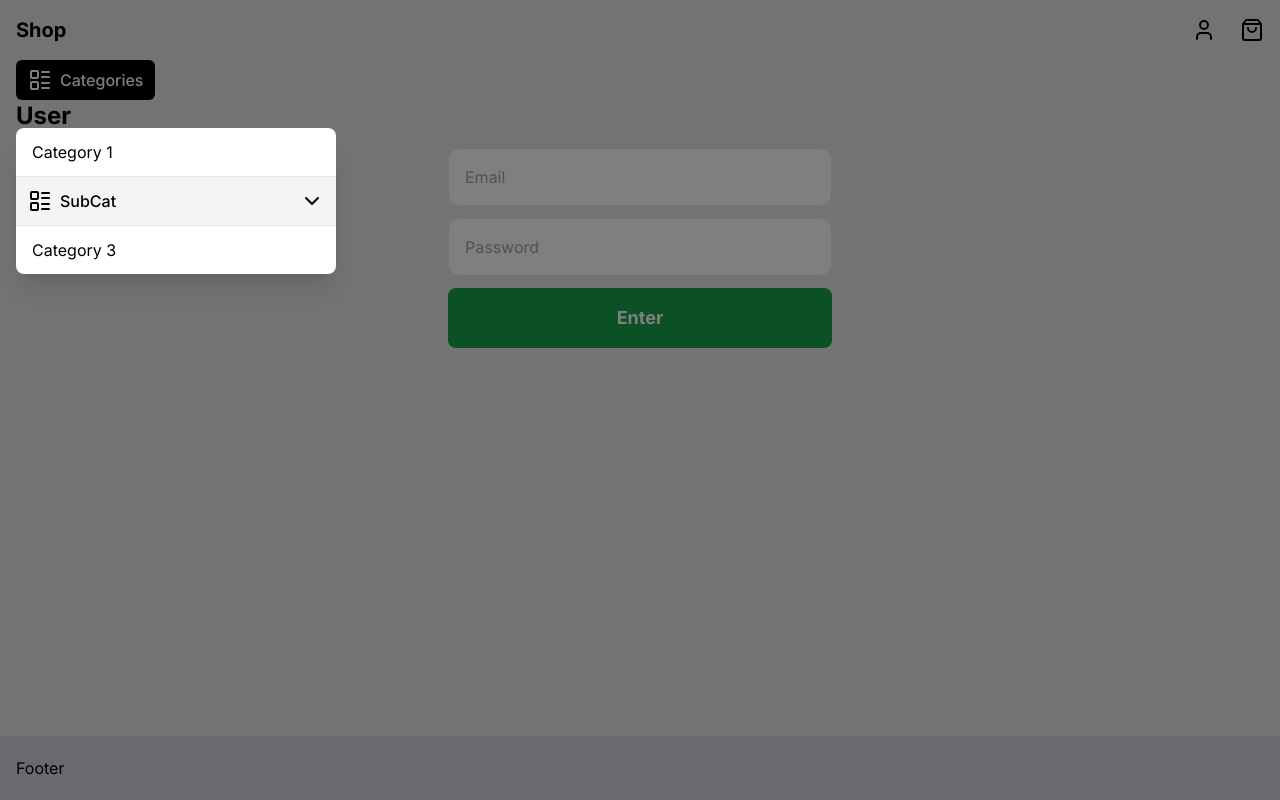
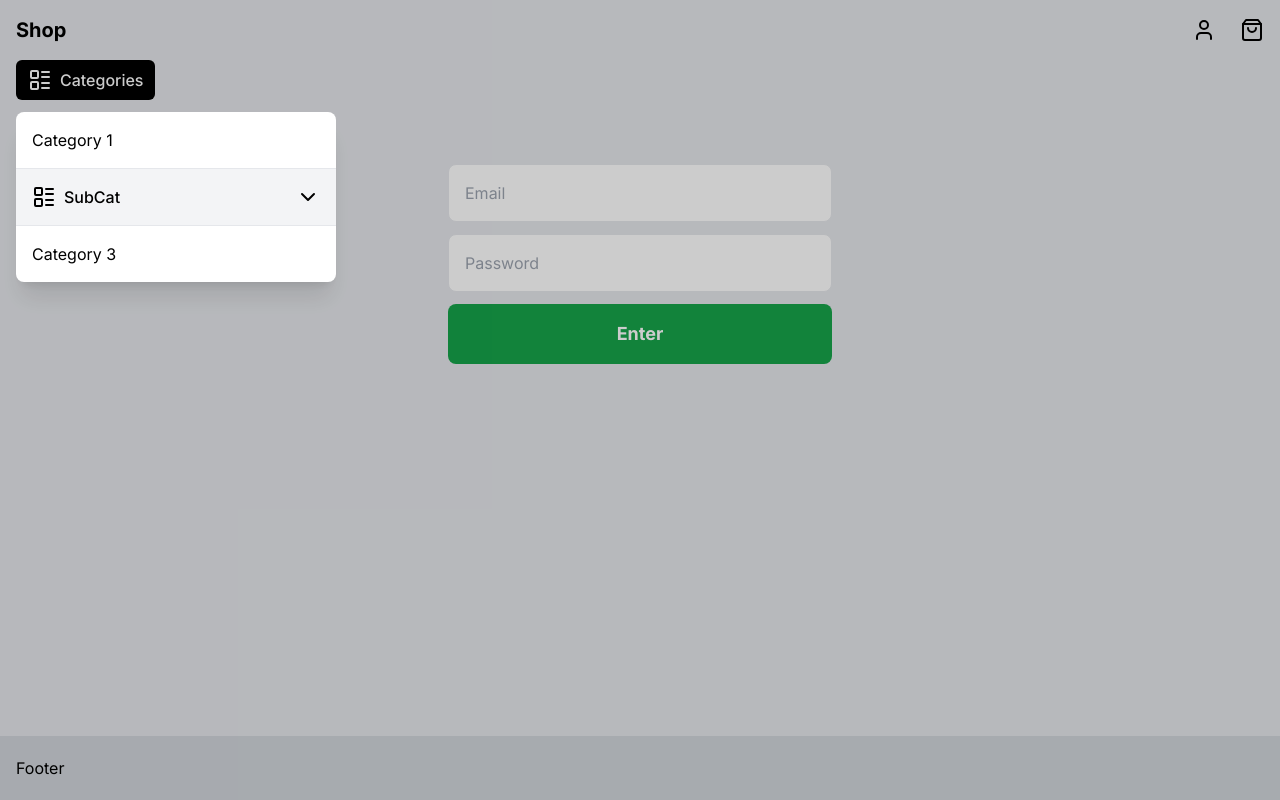
Before and after one commit to bodik87/next-shop-prisma-server-actions, a Next.js app: page /user in a window 1280 px wide. Both pictures are taken after a click on the button "Categories". Built offline with nearby package versions, Linux system fonts and the light colour scheme; no server answers; the database is empty.

Commit message:
Fix styles

```diff
--- a/app/[category]/page.tsx
+++ b/app/[category]/page.tsx
@@ -48,13 +48,13 @@ export default function Category({ searchParams }: Props) {
         </div>
 
         <div className="wrapper pb-5">
-          <div className='grid md:grid-cols-2 lg:grid-cols-3 xl:grid-cols-4 gap-3'>
+          <div className='grid grid-cols-2 md:grid-cols-4 lg:grid-cols-5 xl:grid-cols-6 gap-2 md:gap-3'>
             {PRODUCTS.filter(product => product.categoryId === Number(id)).map(
               (el) =>
                 <div key={el.id} className='w-full'>
                   <Link
                     href={{ pathname: categoryHref + el.slug + el.code, query: { id: el.id } }}
-                    className={cn("flex flex-col h-full  p-3 rounded-xl w-full shadow-md md:hover:shadow-xl transition-all relative",
+                    className={cn("flex flex-col h-full p-1 rounded-xl w-full shadow-md md:hover:shadow-xl transition-all relative",
                       el.isAvailable ? "bg-white" : "bg-gray-100")}
                   >
                     <Image
@@ -68,14 +68,15 @@ export default function Category({ searchParams }: Props) {
                       quality={100}
                     />
 
-                    {!el.isAvailable && <div className='absolute top-3 left-3 p-4 rounded-tl-lg rounded-br-lg w-fit bg-black text-white text-sm font-semibold'>
-                      Is not available
-                    </div>}
+                    {!el.isAvailable &&
+                      <div className='absolute top-1 left-1 p-4 rounded-tl-lg rounded-br-lg w-fit bg-black/80 text-white text-sm font-semibold'>
+                        Is not available
+                      </div>}
 
-                    <h3 className='mt-4 font-bold text-xl'>{el.title}</h3>
+                    <h3 className='mt-2 px-2 font-bold lg:text-lg xl:text-base'>{el.title}</h3>
 
-                    <div className='mt-2 flex justify-between items-end'>
-                      <p className='font-bold text-xl'>{el.price} zl</p>
+                    <div className='mb-1 px-2 flex justify-between items-end'>
+                      <p className='font-bold lg:text-lg xl:text-base'>{el.price} zl</p>
                     </div>
                   </Link>
                 </div>
--- a/app/globals.css
+++ b/app/globals.css
@@ -31,25 +31,16 @@ h2 {
   @apply font-bold text-2xl;
 }
 
+/* Scrollbar */
+
 ::-webkit-scrollbar {
-  @apply w-3;
+  @apply w-2.5;
 }
 ::-webkit-scrollbar-track {
-  @apply bg-white;
+  @apply bg-white rounded-full my-1;
 }
 ::-webkit-scrollbar-thumb {
-  @apply bg-black;
-}
-
-.swiper-pagination-horizontal {
-  bottom: 0 !important;
-  left: 4px !important;
-  width: fit-content !important;
-}
-
-.swiper-pagination-bullet {
-  width: 6px !important;
-  height: 6px !important;
+  @apply bg-gray-400 rounded-full;
 }
 
 /* Embla */
@@ -92,3 +83,12 @@ h2 {
 .embla__dot--selected:after {
   @apply bg-white shadow;
 }
+
+/* Masonry grid */
+
+.my-masonry-grid {
+  @apply flex w-auto -ml-7 -mr-5;
+}
+.my-masonry-grid_column {
+  @apply pl-2 bg-clip-padding;
+}
--- a/app/page.tsx
+++ b/app/page.tsx
@@ -36,9 +36,10 @@ export default async function Home() {
                     quality={100}
                   />
 
-                  {!el.isAvailable && <div className='absolute top-1 left-1 p-4 rounded-tl-lg rounded-br-lg w-fit bg-black text-white text-sm font-semibold'>
-                    Is not available
-                  </div>}
+                  {!el.isAvailable &&
+                    <div className='absolute top-1 left-1 p-4 rounded-tl-lg rounded-br-lg w-fit bg-black/80 text-white text-sm font-semibold'>
+                      Is not available
+                    </div>}
 
                   <h3 className='mt-2 px-2 font-bold lg:text-lg xl:text-base'>{el.title}</h3>
 
--- a/app/user/_components/LoginForm.tsx
+++ b/app/user/_components/LoginForm.tsx
@@ -20,14 +20,14 @@ export default function LoginForm({ }: Props) {
     name="email"
     placeholder="Email"
     required
-    className='w-full pl-4 pr-10 py-4 rounded-xl border outline-none'
+    className='w-full pl-4 pr-10 py-4 rounded-lg border outline-none'
    />
    <input
     type="password"
     name="password"
     placeholder="Password"
     required
-    className='w-full pl-4 pr-10 py-4 rounded-xl border outline-none'
+    className='w-full pl-4 pr-10 py-4 rounded-lg border outline-none'
    />
    <small className='font-bold text-red-500'>{state?.message}</small>
 
--- a/app/user/_components/UpdateForm.tsx
+++ b/app/user/_components/UpdateForm.tsx
@@ -23,7 +23,7 @@ export default function UpdateForm({ email, info }: Props) {
   <>
    {<button
     onClick={() => setVisible(!visible)}
-    className='mt-8 w-fit bg-black disabled:bg-gray-400 text-white flex items-center justify-center px-4 py-1.5 rounded-md'>
+    className='mt-4 w-fit disabled:bg-gray-400 border border-black flex items-center justify-center px-3 py-1.5 rounded-md text-sm'>
     {visible ? "Close" : "Edit delivery info"}
    </button>}
 
@@ -37,6 +37,7 @@ export default function UpdateForm({ email, info }: Props) {
      type="text"
      name="info"
      placeholder="Name, phone, address"
+     defaultValue={info}
      required
      className='w-full pr-10 py-2 bg-transparent border-b-black border outline-none'
     />
--- a/app/user/page.tsx
+++ b/app/user/page.tsx
@@ -2,21 +2,19 @@ import React from 'react'
 import { redirect } from "next/navigation";
 import LoginForm from './_components/LoginForm';
 import UpdateForm from './_components/UpdateForm';
-import { getLocalOrder } from '../_actions/localOrder';
 import { getSession, getUserByEmail, logout } from '../_actions/user';
-import { LocalOrderProps, SessionProps } from '@/lib/schema';
+import { SessionProps } from '@/lib/schema';
 import Orders from './_components/Orders';
 
 export default async function User() {
  const session: SessionProps = await getSession();
- const localOrder: LocalOrderProps = await getLocalOrder();
 
  const { item }: any = await getUserByEmail(session?.email)
 
  return (
   <section>
    <div className="wrapper pb-5">
-    <h2>User</h2>
+    <h2 className='mt-4'>User</h2>
 
     {!session && <LoginForm />}
 
@@ -34,6 +32,13 @@ export default async function User() {
        </>
       ) : <UpdateForm email={session.email} info={session.info} />}
 
+
+     </>
+    }
+
+    {item?.orders.length > 0 && <Orders orders={item?.orders} />}
+
+    {session &&
      <form
       action={async () => {
        "use server";
@@ -44,13 +49,7 @@ export default async function User() {
      >
       <button type="submit" className="mt-2 px-4 py-1.5 rounded-md bg-red-600 text-white">Logout</button>
      </form>
-     </>
     }
-
-    {item?.orders && <Orders orders={item?.orders} />}
-
-    {/* <pre className="mt-2 text-sm">{JSON.stringify(session, null, 2)}</pre>
-    <pre className="mt-2 text-sm">{JSON.stringify(localOrder, null, 2)}</pre> */}
    </div>
   </section >
  )
--- a/components/categories.tsx
+++ b/components/categories.tsx
@@ -46,7 +46,7 @@ export default function Categories() {
        leaveFrom="opacity-100"
        leaveTo="opacity-0"
       >
-       <div className="fixed inset-0 bg-black/50" />
+       <div className="fixed inset-0 bg-black/20" />
       </Transition.Child>
 
       <div className="flex min-h-full items-center justify-center p-4 text-center">
@@ -59,21 +59,21 @@ export default function Categories() {
         leaveFrom="opacity-100 scale-100 translate-y-0"
         leaveTo="opacity-0 scale-95 -translate-y-2"
        >
-        <Dialog.Panel className="absolute top-32 left-0 w-full transform overflow-hidden rounded-lg bg-white text-left align-middle shadow-xl transition-all">
+        <Dialog.Panel className="absolute top-28 left-0 w-full transform overflow-hidden rounded-lg bg-white text-left align-middle shadow-xl transition-all">
 
          <Link
           href={{
            pathname: CATEGORIES[0].slug,
            query: { id: CATEGORIES[0].id }
           }}
-          className="flex w-full items-center py-3 px-4 whitespace-nowrap">
+          className="flex w-full items-center p-4 whitespace-nowrap hover:bg-gray-50">
           {CATEGORIES[0].title}
          </Link>
 
          <Disclosure>
           {({ open }) => (
            <>
-            <Disclosure.Button className="flex gap-2 w-full bg-gray-100 border-y p-3 text-left font-medium focus:outline-none">
+            <Disclosure.Button className="flex gap-2 w-full bg-gray-100 border-y p-4 text-left font-medium focus:outline-none">
              <LayoutList />
              <span>SubCat</span>
              <ChevronDown className={`ml-auto ${open && "rotate-180"}`} />
@@ -84,8 +84,7 @@ export default function Categories() {
                pathname: CATEGORIES[1].slug,
                query: { id: CATEGORIES[1].id }
               }}
-              className="flex w-full items-center py-3 px-4 ml-2 whitespace-nowrap border-b">
-
+              className="flex w-full items-center p-4 pl-8 whitespace-nowrap border-b hover:bg-gray-50">
               {CATEGORIES[1].title}
              </Link>
             </Disclosure.Panel>
@@ -98,8 +97,7 @@ export default function Categories() {
            pathname: CATEGORIES[2].slug,
            query: { id: CATEGORIES[2].id }
           }}
-          className="flex w-full items-center py-3 px-4">
-
+          className="flex w-full items-center p-4 hover:bg-gray-50">
           {CATEGORIES[2].title}
          </Link>
 
--- /dev/null
+++ b/components/ui/MasonryGrid.tsx
@@ -0,0 +1,23 @@
+"use client"
+
+import Masonry from "react-masonry-css";
+
+const breakpointColumnsObj = {
+  default: 3,
+  1200: 2,
+  600: 1,
+};
+
+export default function MasonryGrid({ children }: { children: React.ReactNode }) {
+  return (
+    <div className="p-5">
+      <Masonry
+        breakpointCols={breakpointColumnsObj}
+        className="my-masonry-grid"
+        columnClassName="my-masonry-grid_column"
+      >
+        {children}
+      </Masonry>
+    </div>
+  );
+}
--- a/package.json
+++ b/package.json
@@ -20,6 +20,7 @@
     "nextjs-toploader": "^1.6.11",
     "react": "^18",
     "react-dom": "^18",
+    "react-masonry-css": "^1.0.16",
     "tailwind-merge": "^2.2.2",
     "uuid": "^9.0.1"
   },
```
Also changed, not shown: app/user/_components/Orders.tsx (+20 -2 lines), 1 other file (tests, documents, lock files or other folders). Lines whose indentation alone changed are shown as unchanged.
